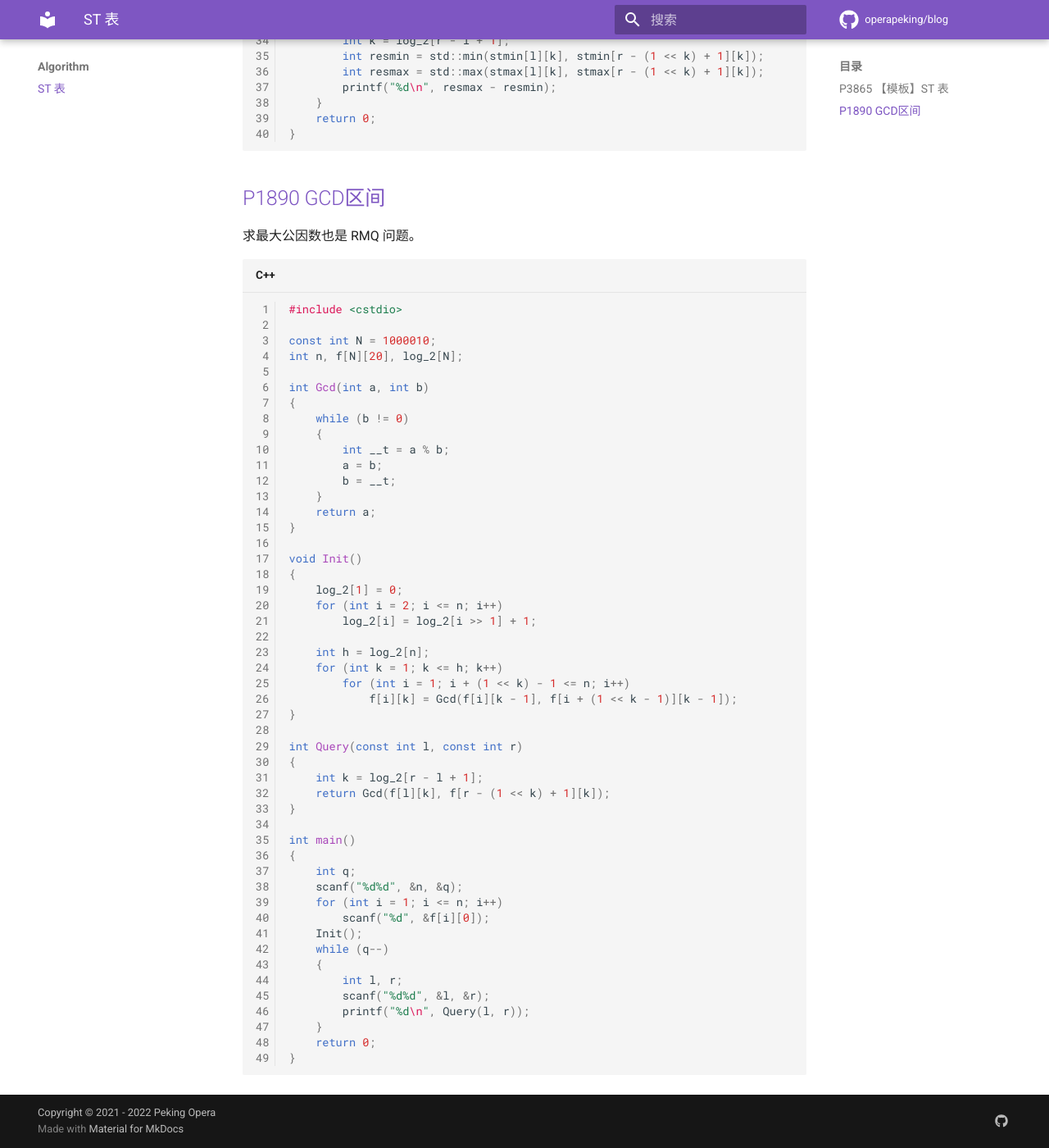
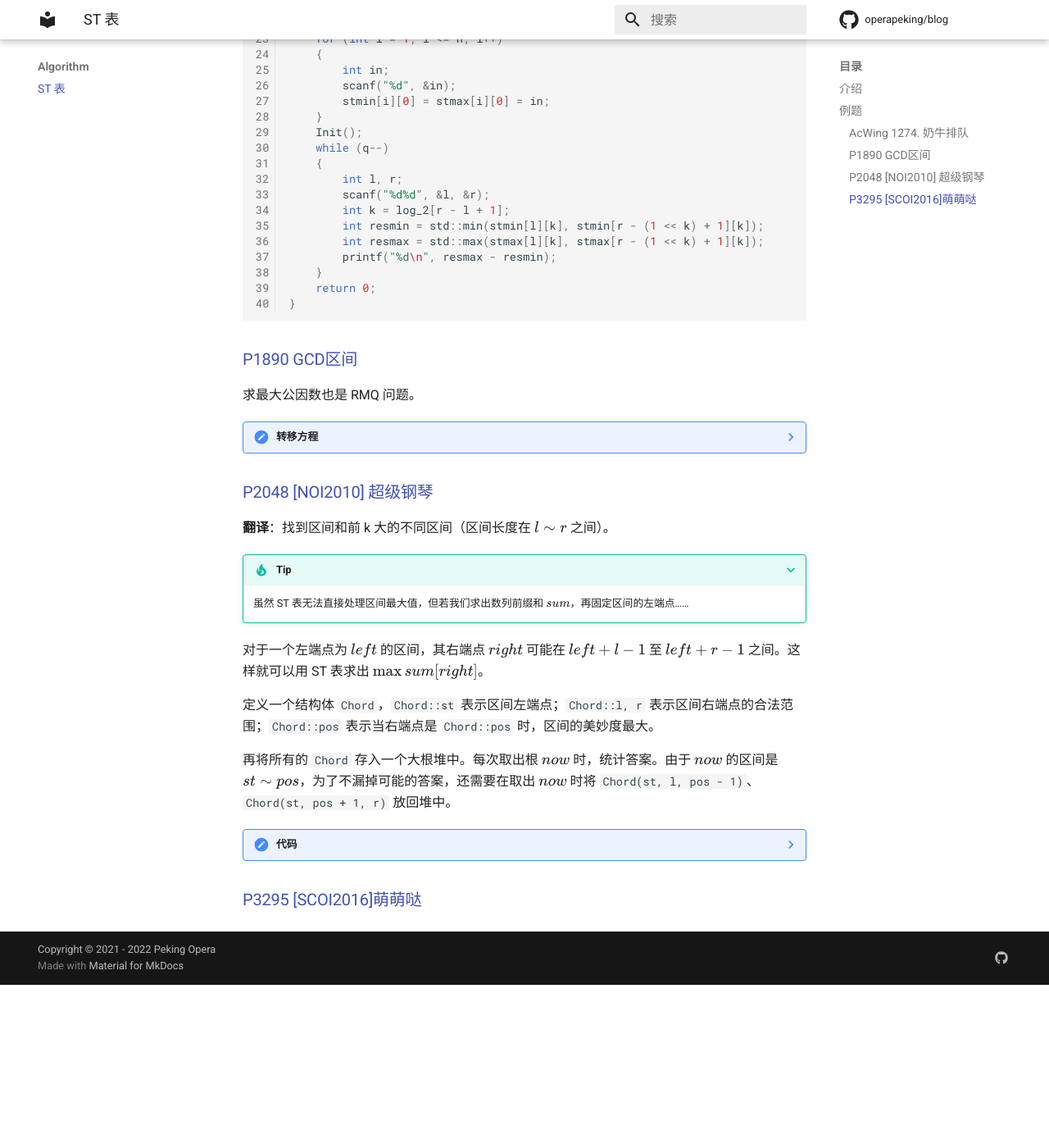
Before and after one commit to operapeking/blog, an MkDocs documentation site: the page built from docs/algorithm/sparse-table.md, in a window 1280 px wide and 1400 px high, scrolled down 1025 px. Shown: the whole window at 82% size. Built offline with MkDocs 1.6.1 and Material for MkDocs 9.7.7, drawn with Linux system fonts in a browser that asks for light colours; comment, search, counter and statistics services are not loaded; after the commit the page ends 2226 px from its top, so only the background shows below that; some of the changed text lies outside the part shown.

Commit message:
Edit sparse-table.md

````diff
--- a/docs/algorithm/sparse-table.md
+++ b/docs/algorithm/sparse-table.md
@@ -1,9 +1,17 @@
 # ST 表
+
+## 介绍
 
 ST 表是用于解决 **可重复贡献问题** 的数据结构。
 > 可重复贡献问题：对于一个操作，重复计算一个值，答案不改变。
 
-## [P3865 【模板】ST 表](https://www.acwing.com/problem/content/1276/)
+* $O(n\log{n})$ 建表
+* $O(1)$ 查询
+* 特殊的动态规划？
+
+## 例题
+
+### [AcWing 1274. 奶牛排队](https://www.acwing.com/problem/content/1276/)
 
 ```cpp
 #include <iostream>
@@ -48,58 +56,98 @@
 }
 ```
 
-## [P1890 GCD区间](https://www.luogu.com.cn/problem/P1890)
+### [P1890 GCD区间](https://www.luogu.com.cn/problem/P1890)
 
 求最大公因数也是 RMQ 问题。
 
-```cpp
-#include <cstdio>
+??? note "转移方程"
+    ```cpp
+    f[i][k] = gcd(f[i][k - 1], f[i + (1 << k - 1)][k - 1]);
+    ```
 
-const int N = 1000010;
-int n, f[N][20], log_2[N];
+### [P2048 [NOI2010] 超级钢琴](https://www.luogu.com.cn/problem/P2048)
 
-int Gcd(int a, int b)
-{
-    while (b != 0)
+**翻译**：找到区间和前 k 大的不同区间（区间长度在 $l \sim r$ 之间）。
+
+???+ tip
+    虽然 ST 表无法直接处理区间最大值，但若我们求出数列前缀和 $sum$，再固定区间的左端点……
+
+对于一个左端点为 $left$ 的区间，其右端点 $right$ 可能在 $left + l - 1$ 至 $left + r - 1$ 之间。这样就可以用 ST 表求出 $\max{sum[right]}$。
+
+定义一个结构体 `Chord`，`Chord::st` 表示区间左端点；`Chord::l, r` 表示区间右端点的合法范围；`Chord::pos` 表示当右端点是 `Chord::pos` 时，区间的美妙度最大。
+
+再将所有的 `Chord` 存入一个大根堆中。每次取出根 $now$ 时，统计答案。由于 $now$ 的区间是 $st \sim pos$，为了不漏掉可能的答案，还需要在取出 $now$ 时将 `Chord(st, l, pos - 1)`、`Chord(st, pos + 1, r)` 放回堆中。
+
+??? note "代码"
+    ```cpp
+    #include <algorithm>
+    #include <cstdio>
+    #include <queue>
+
+    const int N = 500010;
+    int n;
+    int sum[N];
+    int log_2[N], f[N][19];
+
+    void Init()
     {
-        int __t = a % b;
-        a = b;
-        b = __t;
+        for (int i = 2; i <= n; i++)
+            log_2[i] = log_2[i >> 1] + 1,
+            f[i][0] = i;
+        int h = log_2[n];
+        for (int k = 1; k <= h; k++)
+            for (int i = 1; i + (1 << k) - 1 <= n; i++)
+            {
+                const int &left = f[i][k - 1], &right = f[i + (1 << k - 1)][k - 1];
+                f[i][k] = sum[left] < sum[right] ? right : left;
+            }
     }
-    return a;
-}
 
-void Init()
-{
-    log_2[1] = 0;
-    for (int i = 2; i <= n; i++)
-        log_2[i] = log_2[i >> 1] + 1;
+    int Query(const int l, const int r)
+    {
+        int k = log_2[r - l + 1];
+        const int &left = f[l][k], &right = f[r - (1 << k) + 1][k];
+        return sum[left] < sum[right] ? right : left;
+    }
 
-    int h = log_2[n];
-    for (int k = 1; k <= h; k++)
-        for (int i = 1; i + (1 << k) - 1 <= n; i++)
-            f[i][k] = Gcd(f[i][k - 1], f[i + (1 << k - 1)][k - 1]);
-}
+    struct Chord
+    {
+        int st, l, r, pos;
+        Chord(int __st, int __l, int __r) : st(__st), l(__l), r(__r) { pos = Query(l, r); }
+        const bool operator<(const Chord &b) const
+        {
+            return sum[pos] - sum[st - 1] < sum[b.pos] - sum[b.st - 1];
+        }
+    };
 
-int Query(const int l, const int r)
-{
-    int k = log_2[r - l + 1];
-    return Gcd(f[l][k], f[r - (1 << k) + 1][k]);
-}
+    int main()
+    {
+        int k, l, r;
+        scanf("%d%d%d%d", &n, &k, &l, &r);
+        for (int i = 1; i <= n; i++)
+        {
+            scanf("%d", &sum[i]);
+            sum[i] += sum[i - 1];
+        }
+        Init();
+        std::priority_queue<Chord> Q;
+        for (int i = 1; i + l - 1 <= n; i++)
+            Q.push(Chord(i, i + l - 1, std::min(i + r - 1, n)));
 
-int main()
-{
-    int q;
-    scanf("%d%d", &n, &q);
-    for (int i = 1; i <= n; i++)
-        scanf("%d", &f[i][0]);
-    Init();
-    while (q--)
-    {
-        int l, r;
-        scanf("%d%d", &l, &r);
-        printf("%d\n", Query(l, r));
+        long long ans = 0;
+        while (k--)
+        {
+            Chord now = Q.top();
+            Q.pop();
+            ans += sum[now.pos] - sum[now.st - 1];
+            if (now.l <= now.pos - 1)
+                Q.push(Chord(now.st, now.l, now.pos - 1));
+            if (now.pos + 1 <= now.r)
+                Q.push(Chord(now.st, now.pos + 1, now.r));
+        }
+        printf("%lld\n", ans);
+        return 0;
     }
-    return 0;
-}
-```
+    ```
+
+### [P3295 [SCOI2016]萌萌哒](https://www.luogu.com.cn/problem/P3295)
--- a/mkdocs.yml
+++ b/mkdocs.yml
@@ -11,7 +11,8 @@
   name: material
   language: zh
   palette:
-    primary: deep purple
+    primary: white
+    accent: indigo
   features:
     - navigation.tabs # 顶部目录
     - navigation.top # 回到顶部
@@ -19,9 +20,9 @@
     repo: fontawesome/brands/github
 
 extra_javascript:
-    - javascripts/mathjax.js
-    - https://polyfill.io/v3/polyfill.min.js?features=es6
-    - https://cdn.jsdelivr.net/npm/mathjax@3/es5/tex-mml-chtml.js
+  - javascripts/mathjax.js
+  - https://polyfill.io/v3/polyfill.min.js?features=es6
+  - https://cdn.jsdelivr.net/npm/mathjax@3/es5/tex-mml-chtml.js
 
 markdown_extensions:
   - pymdownx.arithmatex: # LaTeX
@@ -42,8 +43,7 @@
 plugins:
   - git-revision-date # 修改日期
   - search:
-      lang: jp
-      separator: '[\\s\\u200b\\-]'
+      lang: en
 extra:
   social: # 页脚
     - icon: fontawesome/brands/github
````
Also changed, not shown: docs/index.md (+63 -12 lines), docs/test.md (+1 -1 lines).
